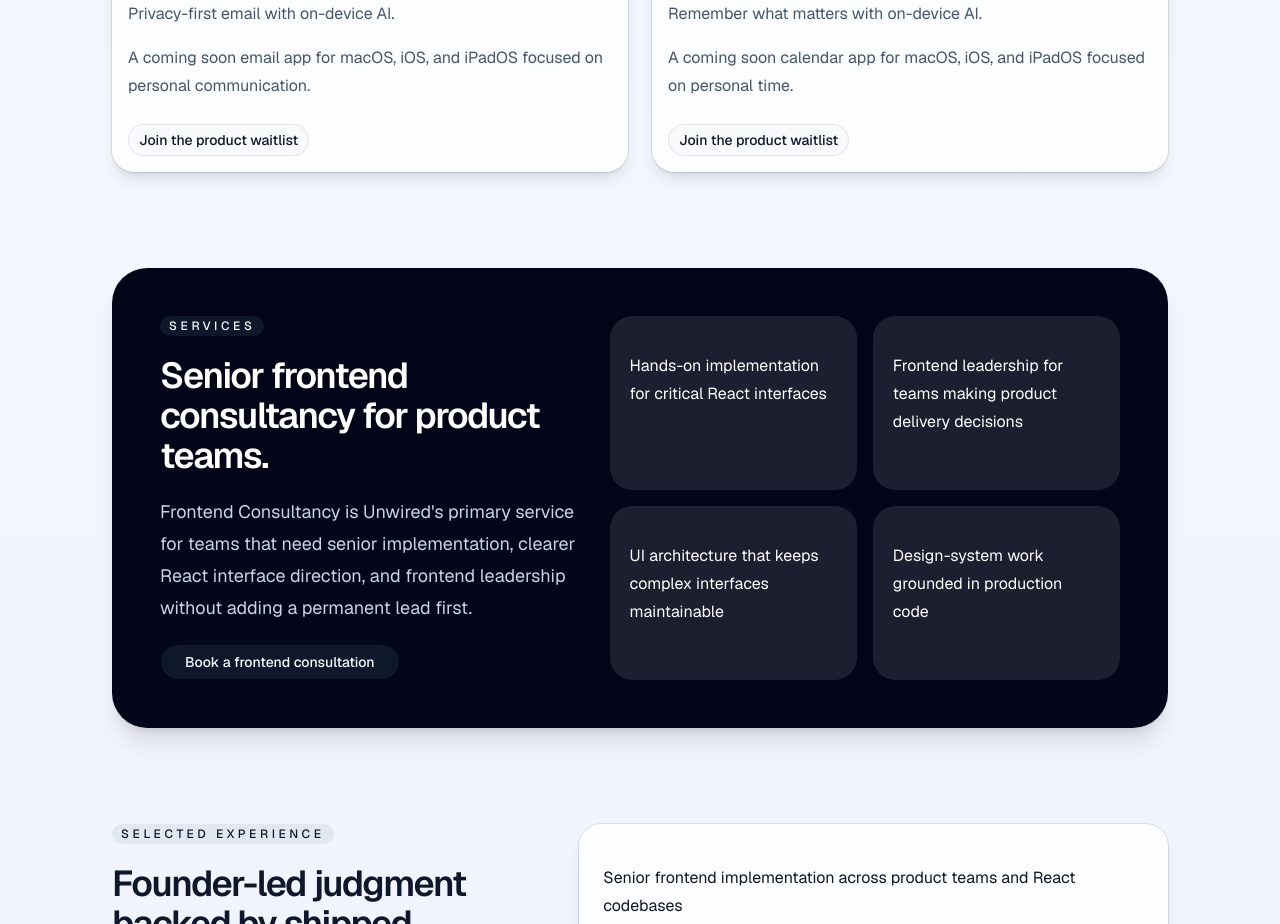
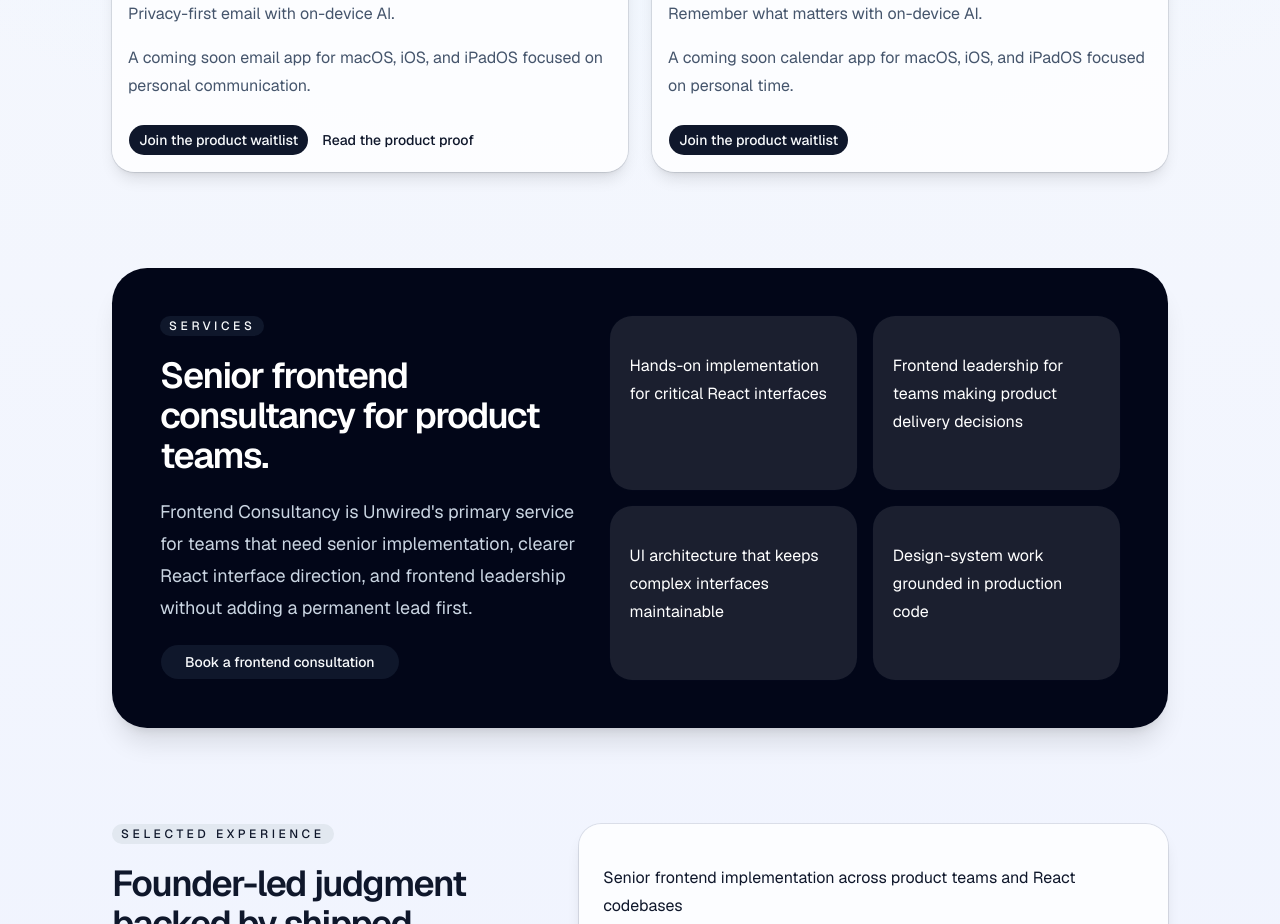
Before and after one commit to unwired-dev/website, a Next.js app in the folder apps/web/: page / in a window 1280 px wide. Shown: the part 1200-2124 px from the top of the page. Built offline with nearby package versions, Linux system fonts and the light colour scheme.

Commit message:
Preserve Mail proof page CTA

```diff
--- a/apps/web/src/app/page.tsx
+++ b/apps/web/src/app/page.tsx
@@ -17,6 +17,7 @@ interface Product {
   outcome: string;
   description: string;
   mark: string;
+  detailsHref?: string;
 }
 
 const products: Product[] = [
@@ -26,6 +27,7 @@ const products: Product[] = [
     description:
       'A coming soon email app for macOS, iOS, and iPadOS focused on personal communication.',
     mark: 'M',
+    detailsHref: '/unwired-mail',
   },
   {
     name: 'Unwired Calendar',
@@ -152,14 +154,23 @@ export default function Home() {
                 <p className="text-muted-foreground text-base leading-7">
                   {product.description}
                 </p>
-                <Link
-                  className={cn(
-                    buttonVariants({ variant: 'outline' }),
-                    'w-fit rounded-full',
-                  )}
-                  href="/products/waitlist">
-                  Join the product waitlist
-                </Link>
+                <div className="flex flex-wrap gap-3">
+                  <Link
+                    className={cn(buttonVariants(), 'w-fit rounded-full')}
+                    href="/products/waitlist">
+                    Join the product waitlist
+                  </Link>
+                  {product.detailsHref ? (
+                    <Link
+                      className={cn(
+                        buttonVariants({ variant: 'link' }),
+                        'w-fit rounded-full px-0',
+                      )}
+                      href={product.detailsHref}>
+                      Read the product proof
+                    </Link>
+                  ) : null}
+                </div>
               </CardContent>
             </Card>
           ))}
```
